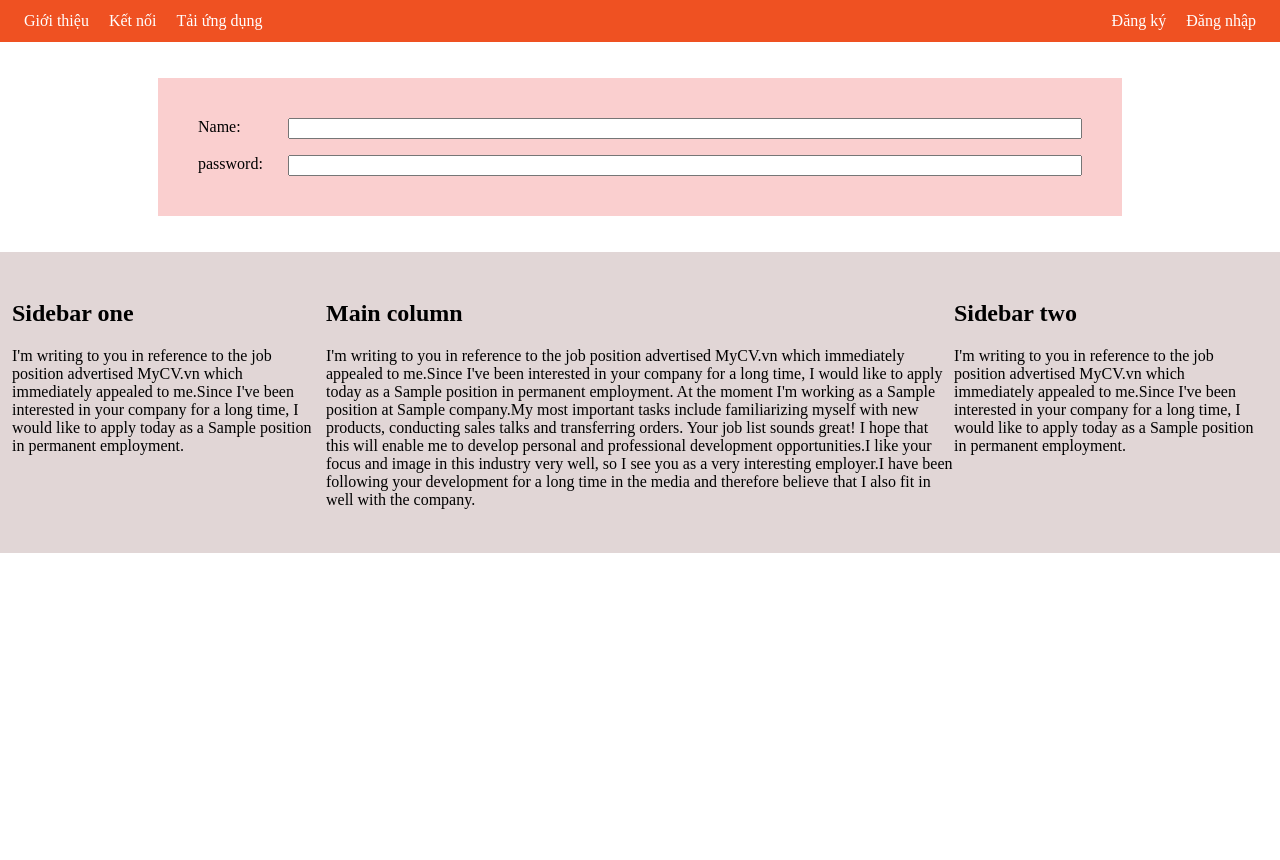
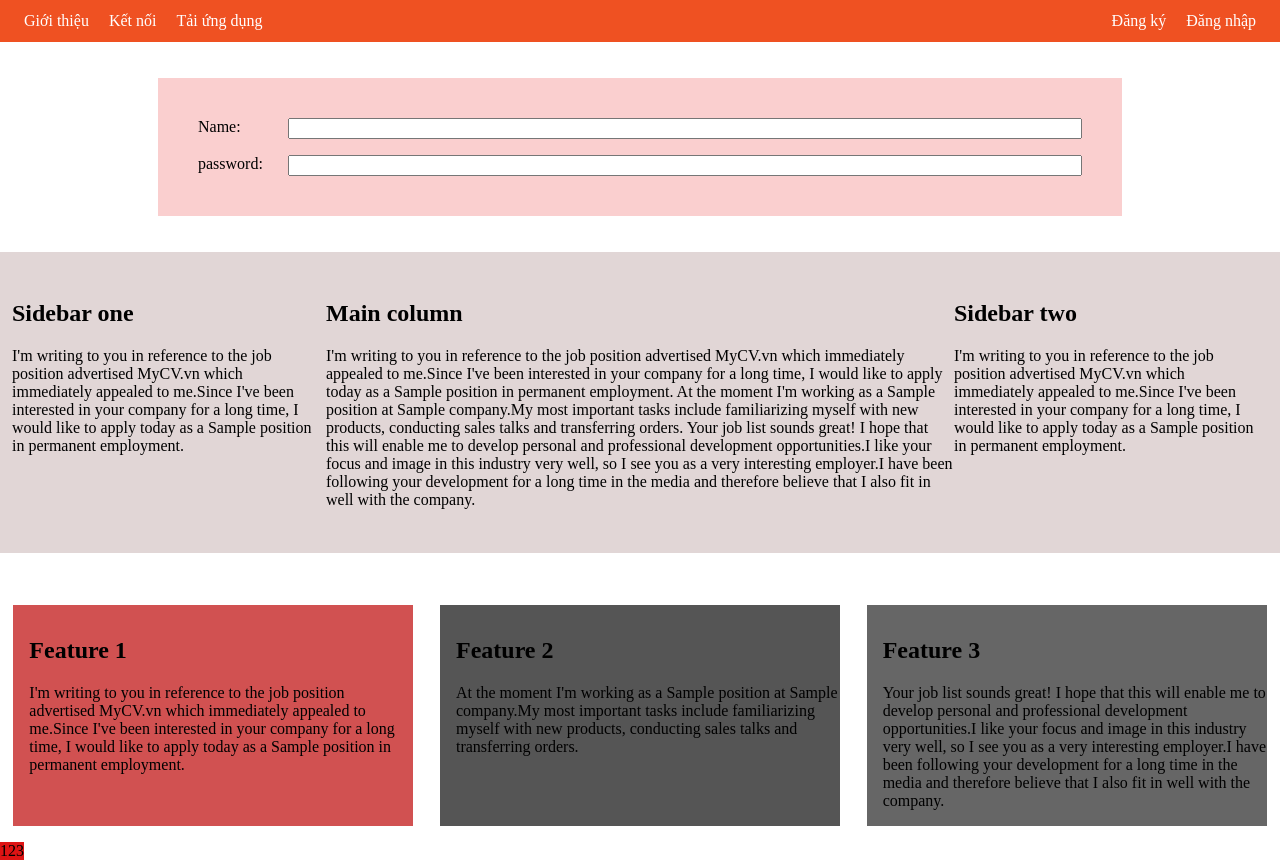
Before and after one commit to l-tkphu01/HtmlCssProjectBasic, a plain HTML site: page index6.html in a window 1280 px wide. Before the commit the page ends 800 px from the top, so only its background shows below. Drawn offline with Linux system fonts and the light colour scheme.

Commit message:
html-css

```diff
--- a/index6.html
+++ b/index6.html
@@ -56,6 +56,27 @@
                 </div>
             </div>
 
+            <!-- Feature layout -->
+            <div class="feature-layout">
+                <div class="feature-item">
+                    <h2>Feature 1</h2>
+                    <p>I'm writing to you in reference to the job position advertised MyCV.vn which immediately appealed to me.Since I've been interested in your company for a long time, I would like to apply today as a Sample position in permanent employment.</p>
+                </div>
+                <div class="feature-item">
+                    <h2>Feature 2</h2>
+                    <p>At the moment I'm working as a Sample position at Sample company.My most important tasks include familiarizing myself with new products, conducting sales talks and transferring orders.</p>
+                </div>
+                <div class="feature-item">
+                    <h2>Feature 3</h2>
+                    <p>Your job list sounds great! I hope that this will enable me to develop personal and professional development opportunities.I like your focus and image in this industry very well, so I see you as a very interesting employer.I have been following your development for a long time in the media and therefore believe that I also fit in well with the company.</p>
+                </div>
+            </div>
 
+            <!--wrap layout  -->
+            <div class="wrap-layout">
+                <div class="wrap-layout__item">1</div>
+                <div class="wrap-layout__item">2</div>
+                <div class="wrap-layout__item">3</div>
+            </div>
         </body>
 </html>
--- a/main1.css
+++ b/main1.css
@@ -82,3 +82,48 @@ html, body {
 .sidebar-two {
     flex: 1;
 }
+
+/* feature layout */
+.feature-layout {
+    margin-top: 36px;
+    display: flex;
+    justify-content: space-around;
+}
+
+.feature-item {
+    padding-top: 12px;
+    padding-left: 16px;
+    margin-top: 16px;
+    /*flex-basic: xác định kích thước của main size  */
+    flex-basis: 30%;
+}
+
+.feature-item:nth-child(1) {
+    background-color: #d15151
+}
+
+.feature-item:nth-child(2) {
+    background-color: #555
+}
+.feature-item:nth-child(3) {
+    background-color: #666
+}
+
+.wrap-layout {
+    margin-top: 16px;
+    display: flex;
+}
+
+.wrap-layout__item {
+
+}
+
+.wrap-layout__item:nth-child(1) {
+    background-color: rgb(222, 20, 20)
+}
+.wrap-layout__item:nth-child(2) {
+    background-color: rgb(222, 20, 20)
+}
+.wrap-layout__item:nth-child(3) {
+    background-color: rgb(222, 20, 20)
+}
```
Also changed, not shown: HTML_CSS_JS.txt.
